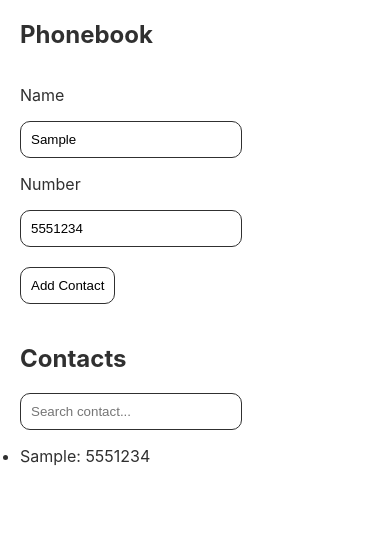
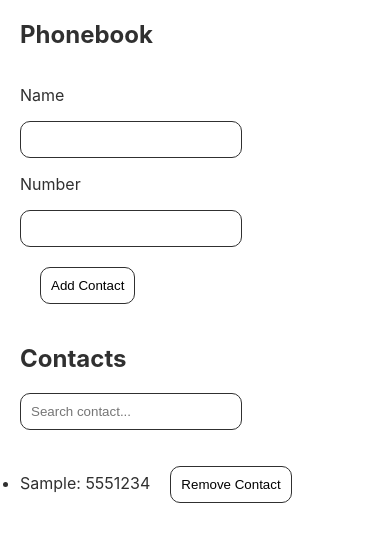
Before and after one commit to Aztek2008/goit-react-hw-02-phonebook, a React (Create React App) app: page / in a window 390 px wide. Both pictures are taken after typing "Sample", "5551234" into the empty fields and a click on the button "Add Contact". Shown: the top 542 px of the page. Built offline with nearby package versions, Linux system fonts and the light colour scheme.

Commit message:
Split form to Component in phonebook successfully

```diff
--- a/src/components/App.jsx
+++ b/src/components/App.jsx
@@ -3,28 +3,18 @@ import Section from "./Section/Section";
 import ContactForm from "./ContactForm/ContactForm";
 import Filter from "./Filter";
 import ContactList from "./ContactList/ContactList";
-import { v4 as uuidv4 } from "uuid";
 
 class App extends Component {
   state = {
     contacts: [],
     filter: "",
-    name: "",
-    number: "",
   };
 
-  addContact = (e) => {
-    e.preventDefault();
-    const contact = {
-      id: uuidv4(),
-      name: this.state.name,
-      number: this.state.number,
-    };
-
+  addContact = (contact) => {
     this.setState((prevState) => {
       const existedContacts = prevState.contacts.map((cont) => cont.name);
       const newName = contact.name;
-
+      // PREVENT SAVING SAME CONTACT
       return {
         contacts: !existedContacts.includes(newName)
           ? [...prevState.contacts, contact]
@@ -33,15 +23,11 @@ class App extends Component {
     });
   };
 
-  handleChange = (e) => {
-    const { name, value } = e.target;
-    // this.props.onsubmit({
-    // id: uuidv4(),
-    // name: this.state.name,
-    // number: this.state.number,
-    // })...  THIS IS FOR USING IN COMPONENT ContactForm
+  removeContact = (e) => {
     this.setState({
-      [name]: value,
+      contacts: this.state.contacts.filter(
+        (contact) => contact.id !== e.target.id
+      ),
     });
   };
 
@@ -66,28 +52,21 @@ class App extends Component {
   };
 
   render() {
-    const { filter, name, number } = this.state;
+    const { filter } = this.state;
 
     const visibleContacts = this.getVisibleContacts();
 
     return (
       <div>
         <Section title="Phonebook">
-          <ContactForm
-            // onSubmit={this.addContact}
-            contacts={visibleContacts}
-            name={name}
-            number={number}
-            onAddContact={this.addContact}
-            onHandleChange={this.handleChange}
-          />
+          <ContactForm onSubmit={this.addContact} />
         </Section>
 
         <Section title="Contacts">
           <Filter onChangeFilter={this.changeFilter} value={filter} />
           <ContactList
-            onVisibleTasks={this.getVisibleContacts}
             contacts={visibleContacts}
+            onRemoveContact={this.removeContact}
           />
         </Section>
       </div>
--- a/src/components/ContactForm/ContactForm.jsx
+++ b/src/components/ContactForm/ContactForm.jsx
@@ -1,17 +1,51 @@
-import React from "react";
+import React, { Component } from "react";
 import styles from "./ContactForm.module.css";
+import "../../index.css";
+import { v4 as uuidv4 } from "uuid";
 
-export default function ContactForm({
-  name,
-  number,
-  onAddContact,
-  onHandleChange,
-}) {
+export default class ContactForm extends Component {
+  state = {
+    name: "",
+    number: "",
+  };
+
+  handleChange = (e) => {
+    const { name, value } = e.target;
+    this.setState({
+      [name]: value,
+    });
+  };
+
+  handleSubmit = (e) => {
+    e.preventDefault();
+    const { name, number } = this.state;
+
+    // CREATE CONTACT
+    this.props.onSubmit({
+      id: uuidv4(),
+      name: name,
+      number: number,
+    });
+
+    // CLEAR INPUT
+    this.setState({
+      name: "",
+      number: "",
+    });
+  };
+
+  render() {
     return (
-    <form className={styles.ContactForm} onSubmit={onAddContact}>
+      <form className={styles.ContactForm} onSubmit={this.handleSubmit}>
         <label>
           <p>Name</p>
-        <input type="text" value={name} onChange={onHandleChange} name="name" />
+          <input
+            type="text"
+            value={this.state.name}
+            onChange={this.handleChange}
+            name="name"
+            autoFocus
+          />
         </label>
 
         <label>
@@ -19,14 +53,15 @@ export default function ContactForm({
           <input
             type="tel"
             name="number"
-          value={number}
-          onChange={onHandleChange}
+            value={this.state.number}
+            onChange={this.handleChange}
           />
         </label>
 
-      <button className={styles.ContactFormButton} type="submit">
+        <button className="Button" type="submit">
           Add Contact
         </button>
       </form>
     );
   }
+}
--- a/src/components/ContactForm/ContactForm.module.css
+++ b/src/components/ContactForm/ContactForm.module.css
@@ -12,6 +12,7 @@
   padding: 10px;
   border: 1px solid #303030;
   outline: none;
+  margin-left: 20px;
 }
 
 .ContactFormButton:hover {
--- a/src/components/ContactList/ContactList.jsx
+++ b/src/components/ContactList/ContactList.jsx
@@ -1,12 +1,21 @@
 import React from "react";
+import styles from "../ContactForm/ContactForm.module.css";
 
-export default function ContactList({ contacts, onVisibleTasks }) {
+export default function ContactList({ contacts, onRemoveContact }) {
   return (
     <ul style={{ padding: 0 }}>
       {contacts.length > 0 ? (
         contacts.map((contact) => (
           <li key={contact.id}>
             {contact.name}: {contact.number}
+            <button
+              id={contact.id}
+              className={styles.ContactFormButton}
+              type="submit"
+              onClick={onRemoveContact}
+            >
+              Remove Contact
+            </button>
           </li>
         ))
       ) : (
--- a/src/index.css
+++ b/src/index.css
@@ -7,3 +7,13 @@ body {
   -moz-osx-font-smoothing: grayscale;
   color: #303030;
 }
+
+.Button {
+  margin: 20px 0;
+  background-color: #fff;
+  border-radius: 10px;
+  padding: 10px;
+  border: 1px solid #303030;
+  outline: none;
+  margin-left: 20px;
+}
```
Also changed, not shown: src/components/Button.jsx (added, +10 -0 lines), src/components/ContactItem/ContactItem.jsx (added, +12 -0 lines), src/components/ContactItem/ContactItem.module.css (added). Lines whose indentation alone changed are shown as unchanged.
